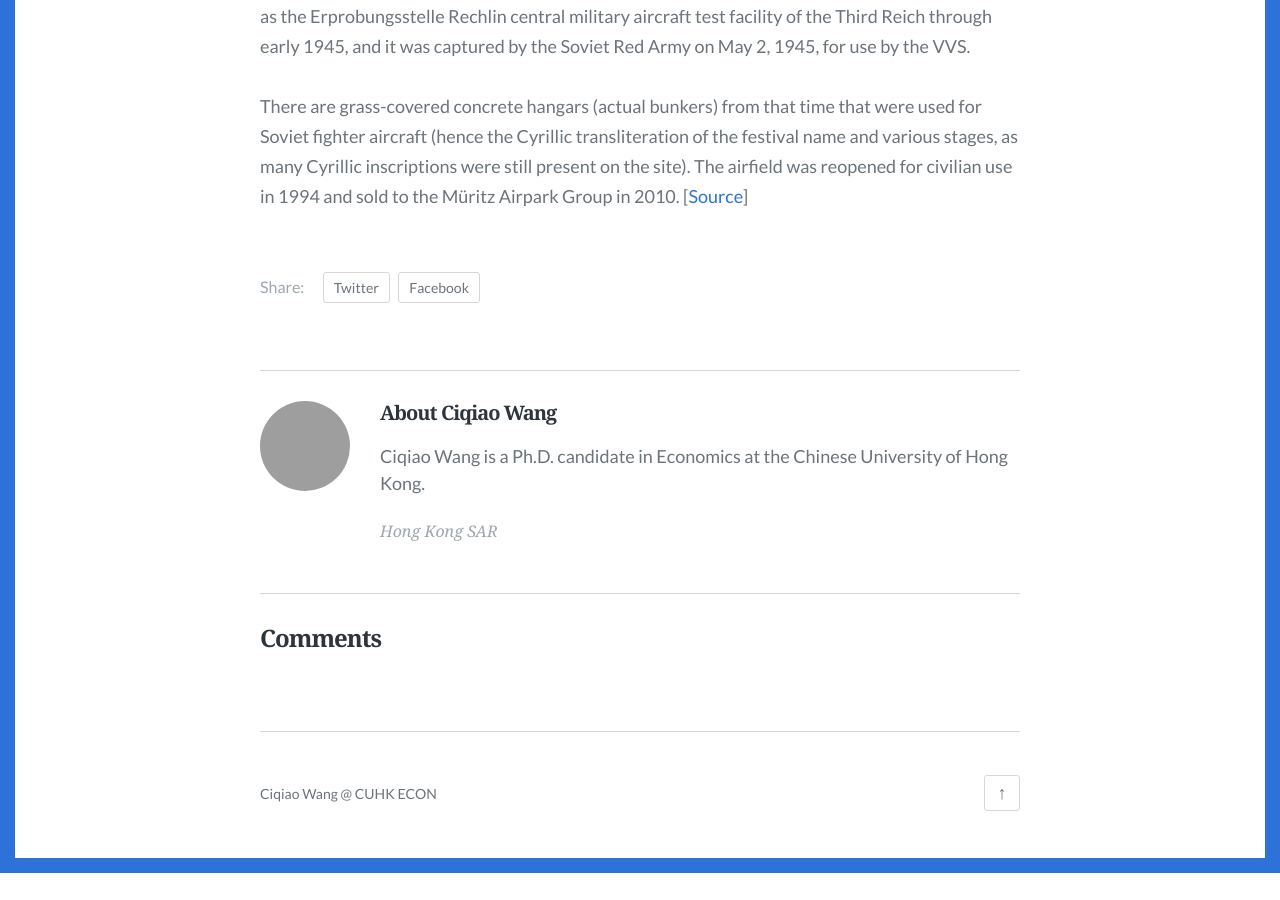
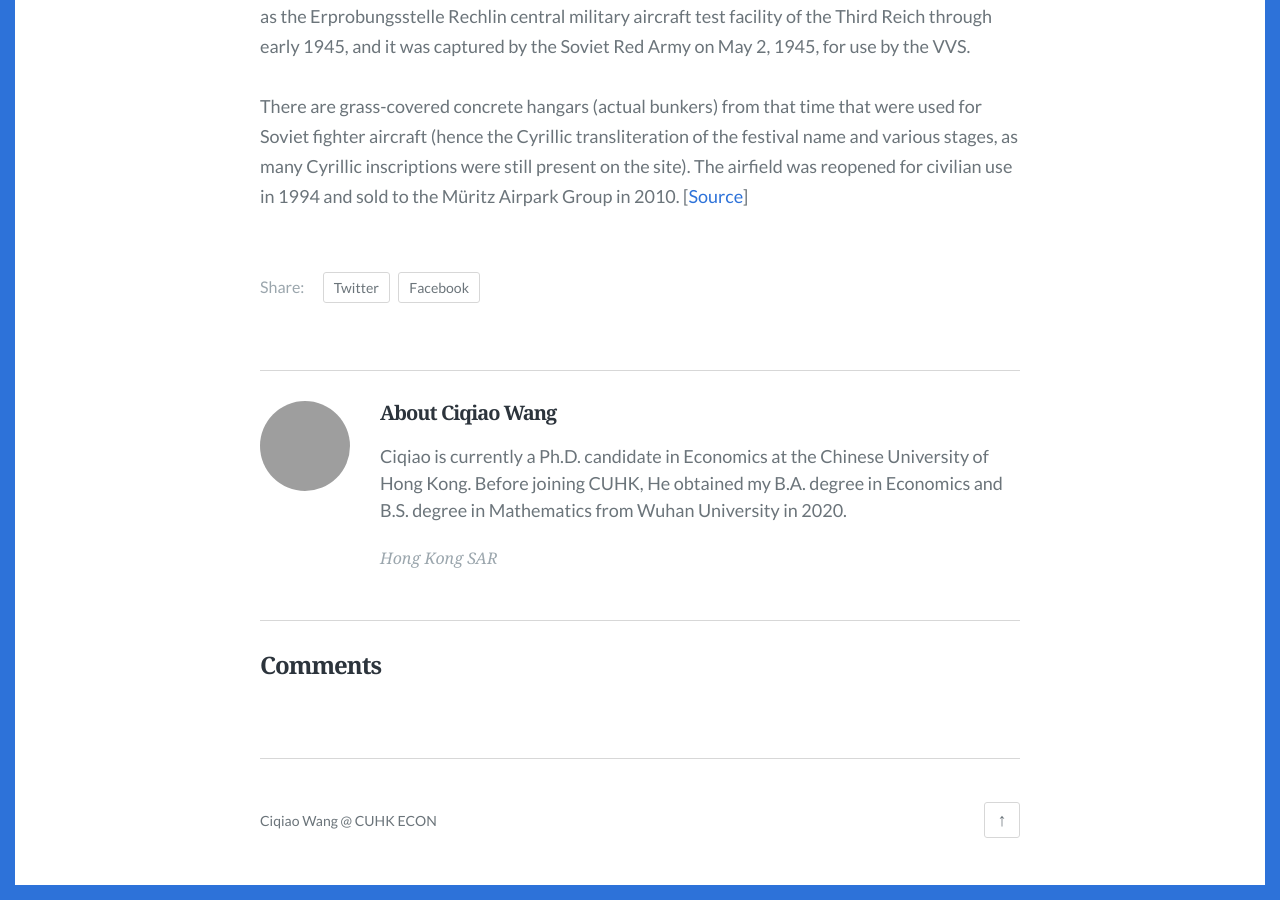
Before and after one commit to ciqiaowang/ciqiaowang.github.io, a Jekyll site: the page built from _posts/2019-01-01-the-advantages-and-disadvantages-of-working-from-home.md, in a window 1280 px wide and 900 px high, scrolled down 2164 px. Built offline with Jekyll 4.4.1, drawn with Linux system fonts in a browser that asks for light colours; comment, search, counter and statistics services are not loaded; before the commit the page ends 3037 px from its top, so only the background shows below that; grey boxes are pictures that could not be loaded.

Commit message:
Update author.json

```diff
--- a/_data/author.json
+++ b/_data/author.json
@@ -1,6 +1,6 @@
 {
   "name": "Ciqiao Wang",
-  "bio": "Ciqiao Wang is a Ph.D. candidate in Economics at the Chinese University of Hong Kong.",
+  "bio": "Ciqiao is currently a Ph.D. candidate in Economics at the Chinese University of Hong Kong. Before joining CUHK, He obtained my B.A. degree in Economics and B.S. degree in Mathematics from Wuhan University in 2020.",
   "URL": "",
   "location": "Hong Kong SAR",
   "image": "images/mountain.png"
```
